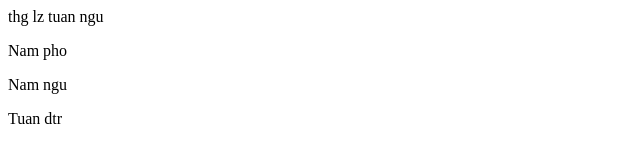
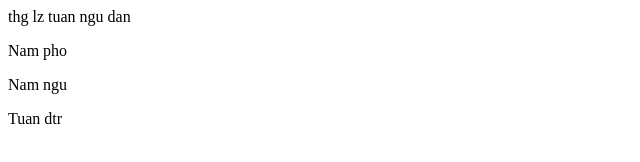
Before and after one commit to a-tuan/GitHub, a plain HTML site: page index.html in a window 1280 px wide. Shown: the full height of the page, 0-640 px from the left. Drawn offline with Linux system fonts and the light colour scheme.

Commit message:
Update index.html

```diff
--- a/index.html
+++ b/index.html
@@ -1,5 +1,5 @@
 
-<p>thg lz tuan ngu </p>
+<p>thg lz tuan ngu dan</p>
 
 <p> Nam pho</p>
 <p> Nam ngu</p>
```
